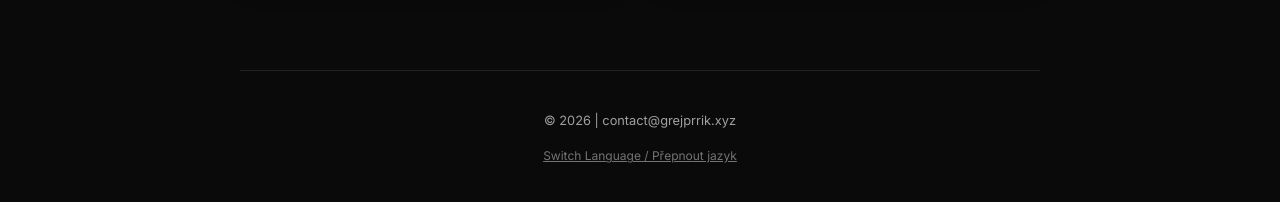
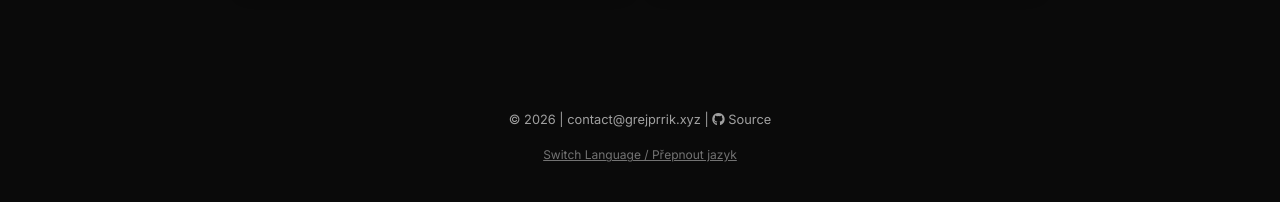
Before and after one commit to grejprrik/grejprrik.xyz, a plain HTML site: page index.html in a window 1280 px wide. Shown: the part 1457-1659 px from the top of the page. Drawn offline with Linux system fonts and the light colour scheme; no server answers.

Commit message:
Add GitHub source link to footer

```diff
--- a/index.html
+++ b/index.html
@@ -606,7 +606,6 @@
             text-align: center;
             font-size: 0.8rem;
             color: var(--text-dim);
-            border-top: 1px solid #222;
             padding-top: 40px;
         }
 
@@ -1082,7 +1081,7 @@
         </div>
 
         <footer>
-            <p>&copy; 2026 | <a href="mailto:contact@grejprrik.xyz">contact@grejprrik.xyz</a></p>
+            <p>&copy; 2026 | <a href="mailto:contact@grejprrik.xyz">contact@grejprrik.xyz</a> | <a href="https://github.com/femboyfriedrice/grejprrik.xyz" target="_blank"><i class="fab fa-github"></i> Source</a></p>
             <p class="lang-switch" onclick="toggleLanguage()">Switch Language / Přepnout jazyk</p>
         </footer>
     </div>
```
